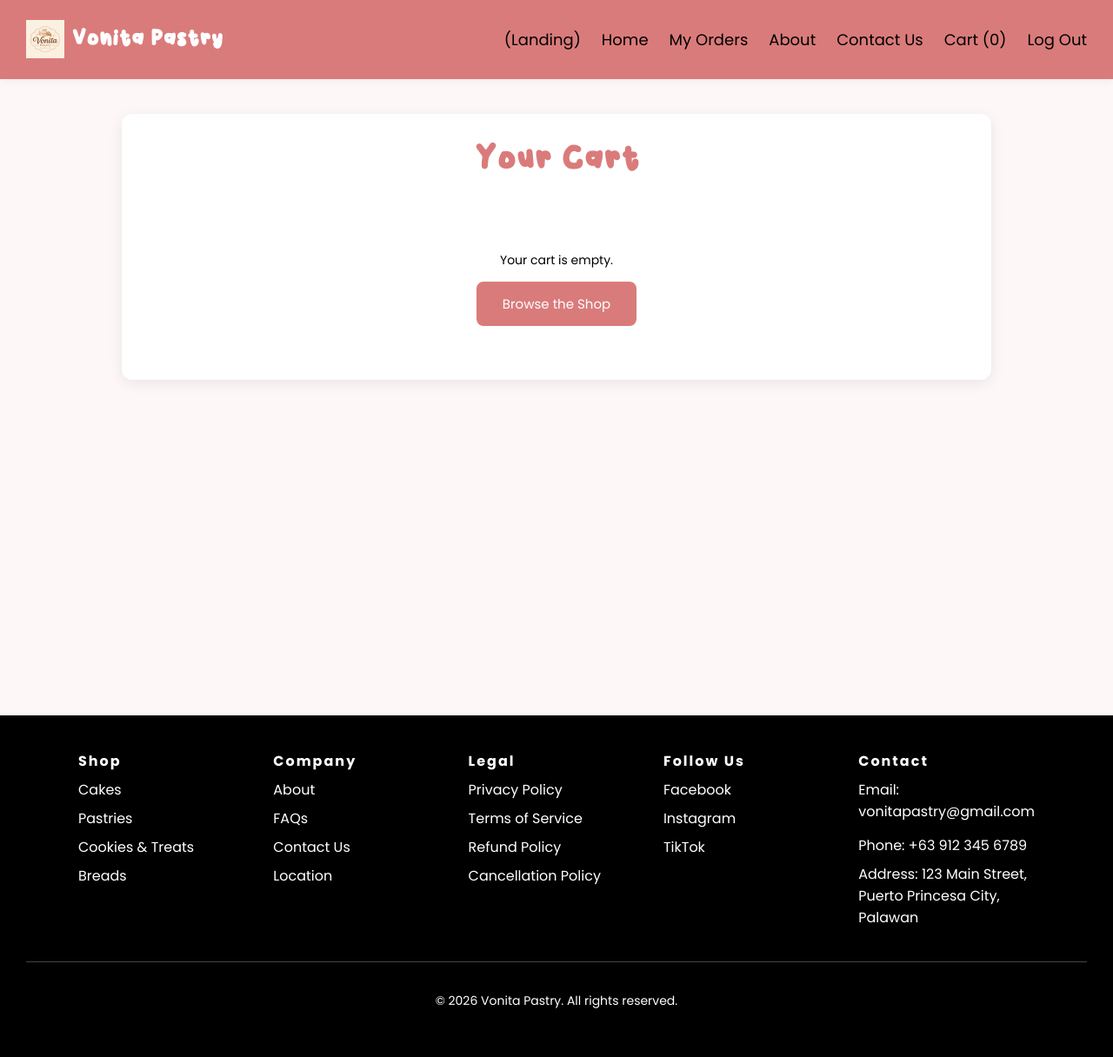
After one commit to enajfs/202580107, a PHP site: page /cart.php in a window 1280 px wide. The commit adds this page. Shown: the whole page at 87% size. Run offline with PHP 8.4, Linux system fonts and the light colour scheme; a user stored in the database is signed in.

Commit message:
Add cart and place order

```diff
--- a/auth.php
+++ b/auth.php
@@ -18,4 +18,7 @@ function require_admin() {
         exit;
     }
 }
+function cart_count() {
+    return isset($_SESSION["cart"]) ? array_sum($_SESSION["cart"]) : 0;
+}
 ?>
--- /dev/null
+++ b/cart.php
@@ -0,0 +1,248 @@
+<?php
+require "auth.php";
+require_login();
+include "db.php";
+
+if (!isset($_SESSION["cart"])) {
+    $_SESSION["cart"] = [];
+}
+
+if ($_SERVER["REQUEST_METHOD"] == "POST") {
+    $action = $_POST["action"] ?? "";
+
+    // Add one item from the shop page
+    if ($action === "add") {
+        $id = (int) $_POST["product_id"];
+        if ($id > 0) {
+            $_SESSION["cart"][$id] = ($_SESSION["cart"][$id] ?? 0) + 1;
+        }
+        $category = preg_replace("/[^a-z]/", "", $_POST["category"] ?? "");
+        header("Location: shop.php?added=1" . ($category ? "#" . $category . "-section" : ""));
+        exit;
+    }
+
+    // Change quantities (0 removes the item)
+    if ($action === "update") {
+        foreach ($_POST["qty"] ?? [] as $id => $qty) {
+            $id  = (int) $id;
+            $qty = (int) $qty;
+            if ($qty <= 0) {
+                unset($_SESSION["cart"][$id]);
+            } else {
+                $_SESSION["cart"][$id] = min($qty, 99);
+            }
+        }
+        header("Location: cart.php");
+        exit;
+    }
+
+    // Remove one item
+    if ($action === "remove") {
+        unset($_SESSION["cart"][(int) $_POST["product_id"]]);
+        header("Location: cart.php");
+        exit;
+    }
+}
+
+// Load the products that are in the cart
+$items = [];
+$total = 0;
+
+if (!empty($_SESSION["cart"])) {
+    $ids    = array_map("intval", array_keys($_SESSION["cart"]));
+    $result = mysqli_query($conn, "SELECT id, name, price, image FROM products WHERE id IN (" . implode(",", $ids) . ")");
+
+    while ($row = mysqli_fetch_assoc($result)) {
+        $row["qty"]      = $_SESSION["cart"][$row["id"]];
+        $row["subtotal"] = $row["price"] * $row["qty"];
+        $total          += $row["subtotal"];
+        $items[]         = $row;
+    }
+}
+
+// Place the order
+if ($_SERVER["REQUEST_METHOD"] == "POST" && ($_POST["action"] ?? "") === "checkout") {
+    if (empty($items)) {
+        $error = "Your cart is empty.";
+    } else {
+        mysqli_begin_transaction($conn);
+
+        $user_id = $_SESSION["user_id"];
+        $status  = "Pending";
+
+        $stmt = mysqli_prepare($conn, "INSERT INTO orders (user_id, order_date, status, total_amount) VALUES (?, NOW(), ?, ?)");
+        mysqli_stmt_bind_param($stmt, "isd", $user_id, $status, $total);
+        mysqli_stmt_execute($stmt);
+        $order_id = mysqli_insert_id($conn);
+        mysqli_stmt_close($stmt);
+
+        $stmt = mysqli_prepare($conn, "INSERT INTO order_items (order_id, product_id, quantity) VALUES (?, ?, ?)");
+        foreach ($items as $item) {
+            mysqli_stmt_bind_param($stmt, "iii", $order_id, $item["id"], $item["qty"]);
+            mysqli_stmt_execute($stmt);
+        }
+        mysqli_stmt_close($stmt);
+
+        mysqli_commit($conn);
+
+        $_SESSION["cart"] = [];
+        header("Location: homepage.php?ordered=" . $order_id);
+        exit;
+    }
+}
+?>
+<!DOCTYPE html>
+<html lang="en">
+    <head>
+        <meta charset="UTF-8">
+        <meta name="viewport" content="width=device-width, initial-scale=1.0">
+        <title>Cart | Vonita Pastry</title>
+        <link rel="stylesheet" href="style.css">
+        <link rel="preconnect" href="https://fonts.googleapis.com">
+        <link rel="preconnect" href="https://fonts.gstatic.com" crossorigin>
+        <link href="https://fonts.googleapis.com/css2?family=Poppins:wght@400;500;600;700&display=swap" rel="stylesheet">
+     </head>
+
+ <body>
+   <header>
+    <div class="logo-block">
+        <img class="logo-img" src="images/vonita-pastry-logo.png" alt="Vonita Pastry Logo">
+        <h1 class="hero-logo">Vonita Pastry</h1>
+    </div>
+            <nav>
+                <a href="index.html"class ="nav">(Landing)</a>
+                <a href="homepage.php" class ="nav">Home</a>
+                <a href="homepage.php#order" class ="nav">My Orders</a>
+                <a href="index.html#about" class ="nav">About</a>
+                <a href="index.html#contact" class ="nav">Contact Us</a>
+                <a href="cart.php" class ="nav">Cart (<?php echo cart_count(); ?>)</a>
+                <a href="logout.php" class ="nav">Log Out</a>
+            </nav>
+
+    <button class="hamburger" aria-label="Menu">
+    <span></span><span></span><span></span>
+           </button>
+          </nav>
+            <div class="mobile-menu">
+                 <a href="homepage.php" class ="nav">Home</a>
+                <a href="shop.php" class ="nav">Shop</a>
+                <a href="index.html#about" class ="nav">About</a>
+                <a href="index.html#contact" class ="nav">Contact Us</a>
+                <a href="cart.php" class ="nav">Cart (<?php echo cart_count(); ?>)</a>
+                <a href="logout.php" class ="nav">Log Out</a>
+            </div>
+    </header>
+
+    <main class="cart-main">
+        <div class="cart-container">
+            <h2 class="cart-title">Your Cart</h2>
+
+            <?php if (isset($error)) { ?>
+                <p style="color: red; text-align: center;"><?php echo htmlspecialchars($error); ?></p>
+            <?php } ?>
+
+            <?php if (empty($items)) { ?>
+                <div class="cart-empty">
+                    <p>Your cart is empty.</p>
+                    <a href="shop.php" class="cart-btn">Browse the Shop</a>
+                </div>
+            <?php } else { ?>
+                <form method="post">
+                    <input type="hidden" name="action" value="update">
+                    <table class="cart-table">
+                        <thead>
+                            <tr>
+                                <th>Product</th>
+                                <th>Price</th>
+                                <th>Quantity</th>
+                                <th>Subtotal</th>
+                                <th></th>
+                            </tr>
+                        </thead>
+                        <tbody>
+                        <?php foreach ($items as $item) { ?>
+                            <tr>
+                                <td class="cart-product">
+                                    <img src="<?php echo htmlspecialchars($item["image"]); ?>" alt="<?php echo htmlspecialchars($item["name"]); ?>">
+                                    <span><?php echo htmlspecialchars($item["name"]); ?></span>
+                                </td>
+                                <td data-label="Price">Php<?php echo number_format($item["price"], 2); ?></td>
+                                <td data-label="Quantity">
+                                    <input type="number" class="cart-qty" name="qty[<?php echo $item["id"]; ?>]" value="<?php echo $item["qty"]; ?>" min="0" max="99">
+                                </td>
+                                <td data-label="Subtotal">Php<?php echo number_format($item["subtotal"], 2); ?></td>
+                                <td>
+                                    <button type="submit" form="remove-<?php echo $item["id"]; ?>" class="cart-remove">Remove</button>
+                                </td>
+                            </tr>
+                        <?php } ?>
+                        </tbody>
+                    </table>
+
+                    <div class="cart-actions">
+                        <a href="shop.php" class="cart-link">&larr; Continue Shopping</a>
+                        <button type="submit" class="cart-btn cart-btn-outline">Update Cart</button>
+                    </div>
+                </form>
+
+                <?php foreach ($items as $item) { ?>
+                    <form method="post" id="remove-<?php echo $item["id"]; ?>">
+                        <input type="hidden" name="action" value="remove">
+                        <input type="hidden" name="product_id" value="<?php echo $item["id"]; ?>">
+                    </form>
+                <?php } ?>
+
+                <div class="cart-summary">
+                    <p>Total: <strong>Php<?php echo number_format($total, 2); ?></strong></p>
+                    <form method="post">
+                        <input type="hidden" name="action" value="checkout">
+                        <button type="submit" class="cart-btn">Place Order</button>
+                    </form>
+                </div>
+            <?php } ?>
+        </div>
+    </main>
+
+        <footer>
+            <div class="footer-columns">
+                <div class="footer-col">
+                        <a class="footer-nav" style="font-weight: bold; letter-spacing: 2px;" >Shop</a>
+                        <a href="shop.php#cakes-section" class="footer-nav" >Cakes</a>
+                        <a href="shop.php#pastries-section" class="footer-nav" >Pastries</a>
+                        <a href="shop.php#cookies-section" class="footer-nav" >Cookies & Treats</a>
+                        <a href="shop.php#breads-section" class="footer-nav" >Breads</a>
+                </div>
+                <div class="footer-col">
+                        <a class="footer-nav" style="font-weight: bold; letter-spacing: 2px;" >Company</a>
+                        <a href="index.html#about" class="footer-nav">About</a>
+                        <a href="index.html#faqs" class="footer-nav">FAQs</a>
+                        <a href="index.html#contact" class="footer-nav">Contact Us</a>
+                        <a href="index.html#contact" class="footer-nav">Location</a>
+                </div>
+                <div class="footer-col">
+                        <a class="footer-nav" style="font-weight: bold; letter-spacing: 2px;" >Legal</a>
+                        <a class="footer-nav">Privacy Policy</a>
+                        <a class="footer-nav">Terms of Service</a>
+                        <a class="footer-nav">Refund Policy</a>
+                        <a class="footer-nav">Cancellation Policy</a>
+                </div>
+                <div class="footer-col">
+                        <a class="footer-nav" style="font-weight: bold; letter-spacing: 2px;" >Follow Us</a>
+                        <a class="footer-nav">Facebook</a>
+                        <a class="footer-nav">Instagram</a>
+                        <a class="footer-nav">TikTok</a>
+                </div>
+                <div class="footer-col">
+                        <a class="footer-nav" style="font-weight: bold; letter-spacing: 2px;" >Contact</a>
+                        <a class="footer-nav">Email: vonitapastry@gmail.com</p>
+                        <a class="footer-nav">Phone: +63 912 345 6789</a>
+                        <a class="footer-nav">Address: 123 Main Street, Puerto Princesa City, Palawan</a>
+                </div>
+            </div>
+            <div class="footer-bottom">
+                <p style="color: white;">© 2026 Vonita Pastry. All rights reserved.</p>
+            </div>
+        </footer>
+        <script src="script.js"></script>
+     </body>
+</html>
--- a/homepage.php
+++ b/homepage.php
@@ -26,6 +26,7 @@ require_login();
                 <a href="index.html#about" class ="nav">About</a>
                 <a href="index.html#contact" class ="nav">Contact Us</a>
                 <a href="shop.php" class="nav-cta">Shop Now</a>
+                <a href="cart.php" class ="nav">Cart (<?php echo cart_count(); ?>)</a>
                 <a href="logout.php" class ="nav">Log Out</a>
             </nav>
 
@@ -39,6 +40,7 @@ require_login();
                 <a href="index.html#about" class ="nav">About</a>
                 <a href="index.html#contact" class ="nav">Contact Us</a>
                 <a href="shop.php" class="nav">Shop Now</a>
+                <a href="cart.php" class ="nav">Cart (<?php echo cart_count(); ?>)</a>
                 <a href="logout.php" class ="nav">Log Out</a>
             </div>
     </header>
@@ -46,6 +48,9 @@ require_login();
  <main>
         <section class="section-white hero-section2" id="order">
     <div class="dashboard-container">
+        <?php if (isset($_GET["ordered"])) { ?>
+            <p class="cart-notice">Order #<?php echo (int) $_GET["ordered"]; ?> placed! We'll start preparing it soon.</p>
+        <?php } ?>
         <h1 class="header-title">Welcome back, <?php echo htmlspecialchars($_SESSION["first_name"]); ?>!</h1>
 
         <div class="dashboard-grid">
--- a/style.css
+++ b/style.css
@@ -1014,3 +1014,187 @@ body {
     margin: 0;
     overflow-x: clip;
 }
+
+/* ===== Cart ===== */
+.cart-notice {
+    max-width: 600px;
+    margin: 0 auto 20px;
+    padding: 12px 16px;
+    border-radius: 8px;
+    background-color: #fdeeee;
+    color: var(--text-dark);
+    font-family: 'Poppins', sans-serif;
+    text-align: center;
+}
+
+.cart-notice a {
+    color: var(--primary);
+    font-weight: 600;
+}
+
+.cart-main {
+    min-height: calc(100vh - 68px);
+    padding: 40px 20px;
+    background-color: var(--bg-light);
+    font-family: 'Poppins', sans-serif;
+}
+
+.cart-container {
+    max-width: 1000px;
+    margin: 0 auto;
+    padding: 32px;
+    background-color: var(--white);
+    border-radius: 12px;
+    box-shadow: 0 4px 16px rgba(0, 0, 0, 0.08);
+}
+
+.cart-title {
+    margin-top: 0;
+    color: var(--primary);
+    font-family: 'Winkle';
+    font-size: 48px;
+    text-align: center;
+}
+
+.cart-empty {
+    padding: 30px 0;
+    color: #555;
+    text-align: center;
+}
+
+.cart-table {
+    width: 100%;
+    border-collapse: collapse;
+}
+
+.cart-table th {
+    padding: 12px;
+    border-bottom: 2px solid #f0dddd;
+    color: var(--text-dark);
+    font-size: 14px;
+    text-align: left;
+}
+
+.cart-table td {
+    padding: 14px 12px;
+    border-bottom: 1px solid #f3e6e6;
+    color: var(--text-dark);
+    vertical-align: middle;
+}
+
+.cart-product {
+    display: flex;
+    align-items: center;
+    gap: 14px;
+}
+
+.cart-product img {
+    width: 70px;
+    height: 70px;
+    border-radius: 8px;
+    object-fit: cover;
+}
+
+.cart-qty {
+    width: 64px;
+    padding: 8px;
+    border: 1px solid var(--border);
+    border-radius: 6px;
+    font-family: inherit;
+}
+
+.cart-remove {
+    border: none;
+    background: none;
+    color: #b95f6b;
+    font-family: inherit;
+    cursor: pointer;
+}
+
+.cart-remove:hover {
+    text-decoration: underline;
+}
+
+.cart-actions {
+    display: flex;
+    justify-content: space-between;
+    align-items: center;
+    margin-top: 20px;
+}
+
+.cart-link {
+    color: var(--primary);
+    text-decoration: none;
+}
+
+.cart-btn {
+    display: inline-block;
+    padding: 12px 28px;
+    border: 2px solid var(--primary);
+    border-radius: 8px;
+    background-color: var(--primary);
+    color: var(--white);
+    font-family: inherit;
+    font-size: 15px;
+    text-decoration: none;
+    cursor: pointer;
+    transition: opacity var(--transition);
+}
+
+.cart-btn:hover {
+    opacity: 0.85;
+}
+
+.cart-btn-outline {
+    background-color: var(--white);
+    color: var(--primary);
+}
+
+.cart-summary {
+    margin-top: 30px;
+    padding-top: 20px;
+    border-top: 2px solid #f0dddd;
+    text-align: right;
+}
+
+.cart-summary p {
+    color: var(--text-dark);
+    font-size: 20px;
+}
+
+@media (max-width: 700px) {
+    .cart-container {
+        padding: 20px;
+    }
+
+    .cart-table thead {
+        display: none;
+    }
+
+    .cart-table tr {
+        display: block;
+        padding: 12px 0;
+        border-bottom: 1px solid #f3e6e6;
+    }
+
+    .cart-table td {
+        display: flex;
+        justify-content: space-between;
+        padding: 6px 0;
+        border: none;
+    }
+
+    .cart-table td[data-label]::before {
+        content: attr(data-label);
+        font-weight: 600;
+    }
+
+    .cart-actions {
+        flex-direction: column;
+        gap: 14px;
+    }
+
+    .cart-summary {
+        text-align: center;
+    }
+}
```
Also changed, not shown: shop.php (+11 -1 lines).
